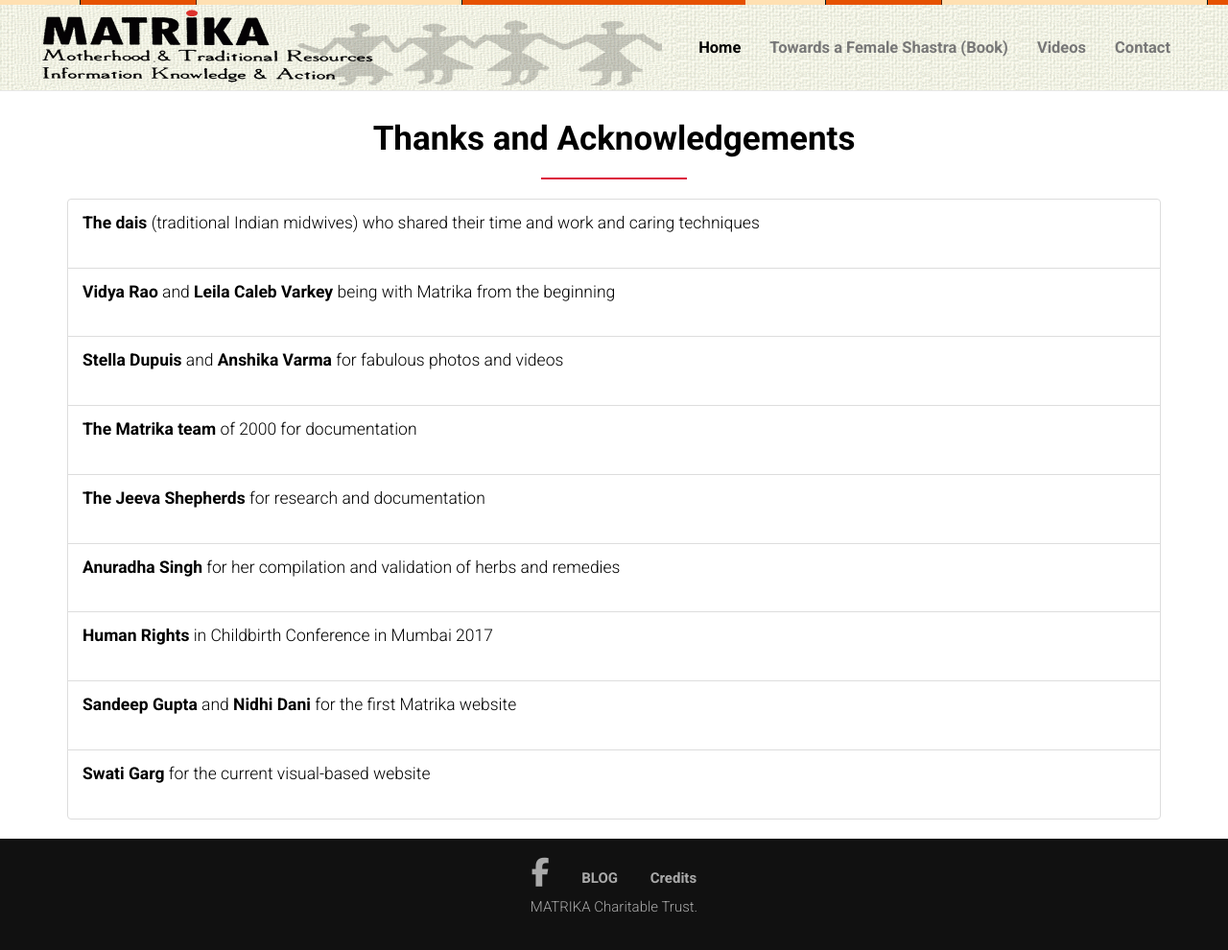
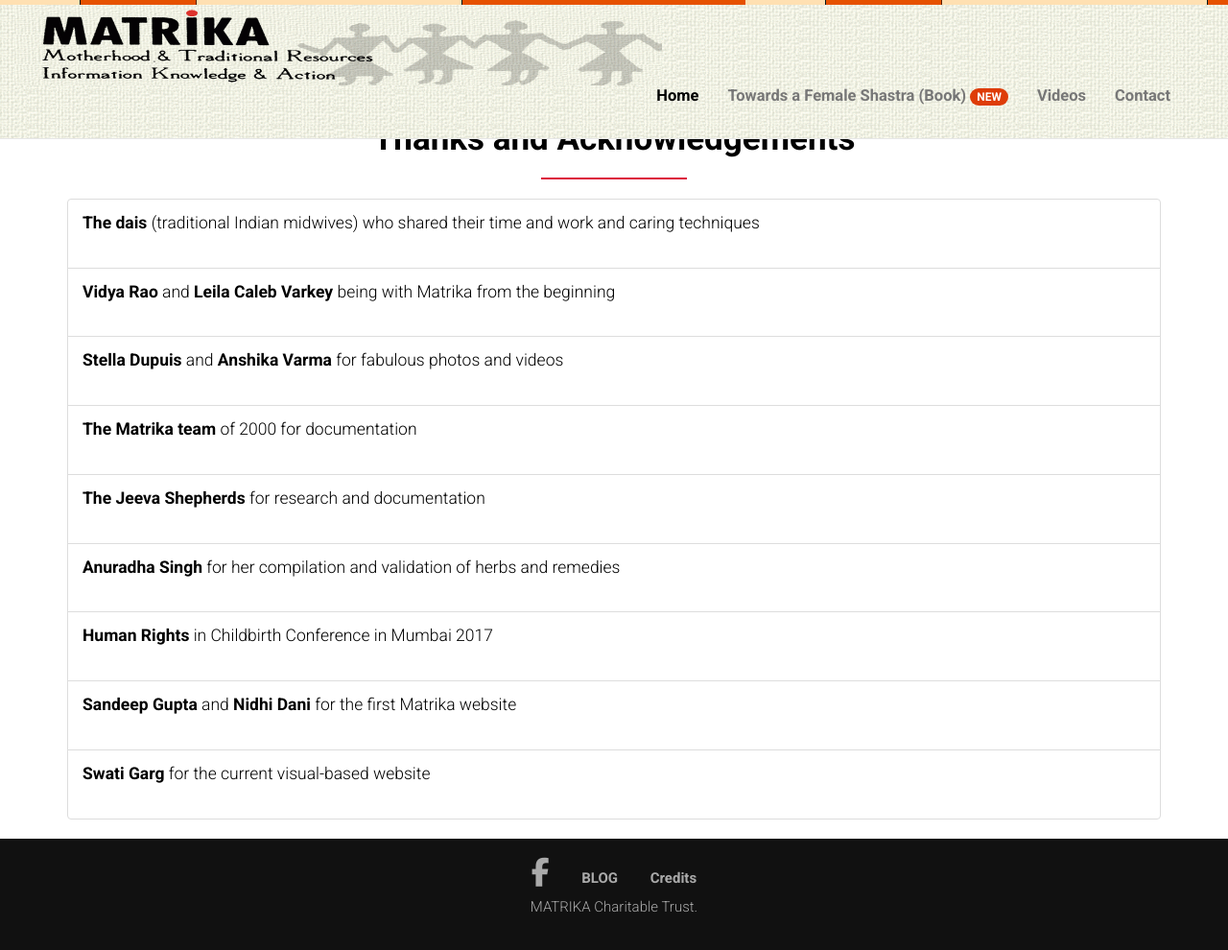
Before and after one commit to matrikaindia/matrika-2018, a Jekyll site: the page built from Credits.html, in a window 1280 px wide and 992 px high. Shown: the whole window at 96% size. Built offline with Jekyll 4.4.1, drawn with Linux system fonts in a browser that asks for light colours; nearby versions of some CDN libraries.

Commit message:
Update default.html

```diff
--- a/_layouts/default.html
+++ b/_layouts/default.html
@@ -66,7 +66,9 @@
             <div class="navbar-collapse  collapse">
               <ul class="nav navbar-nav navbar-right scroll" style="margin-right:30px;">
                  <li class="active"><a href="/index.html">Home</a></li>
-                 <li><a href="/downloads/Towards-A-Female-Shastra-Janet-Chawla.pdf">Towards a Female Shastra (Book)</a></li>
+                 <li><a href="/downloads/Towards-A-Female-Shastra-Janet-Chawla.pdf">Towards a Female Shastra (Book)
+                       <span style="background-color: rgb(222,60,8);" class='badge badge-pill'>NEW</span>
+                     </a></li>
                  <li><a href="/Videos.html">Videos</a></li>
                  <li ><a href="/Contactus.html">Contact</a></li>
               </ul>
```
